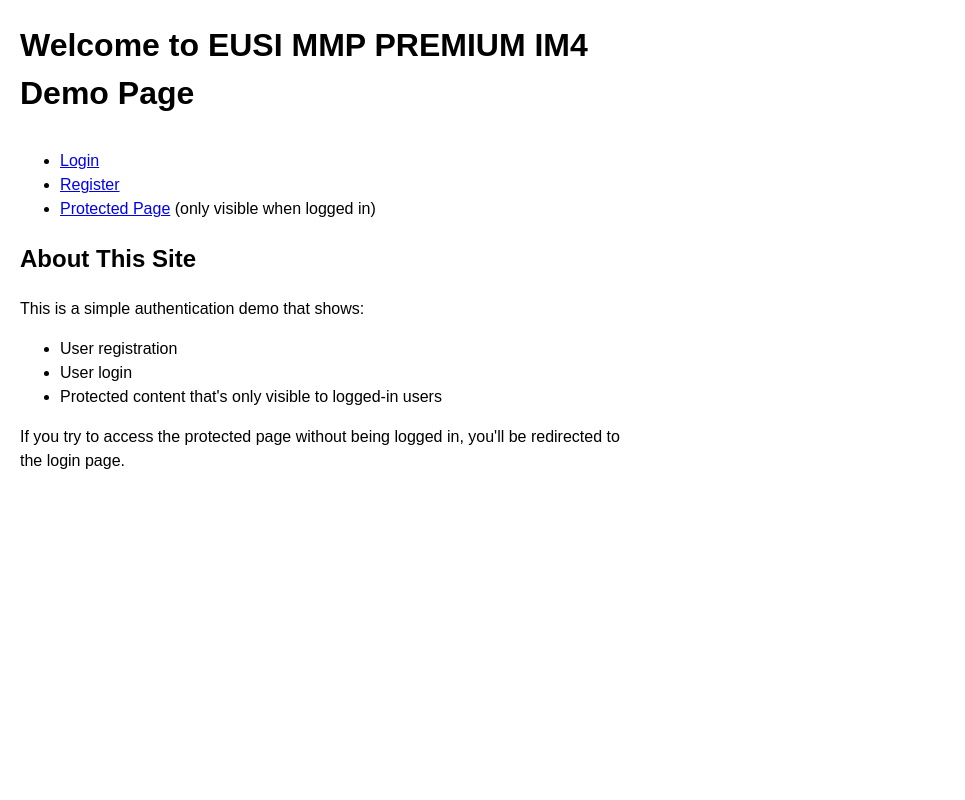
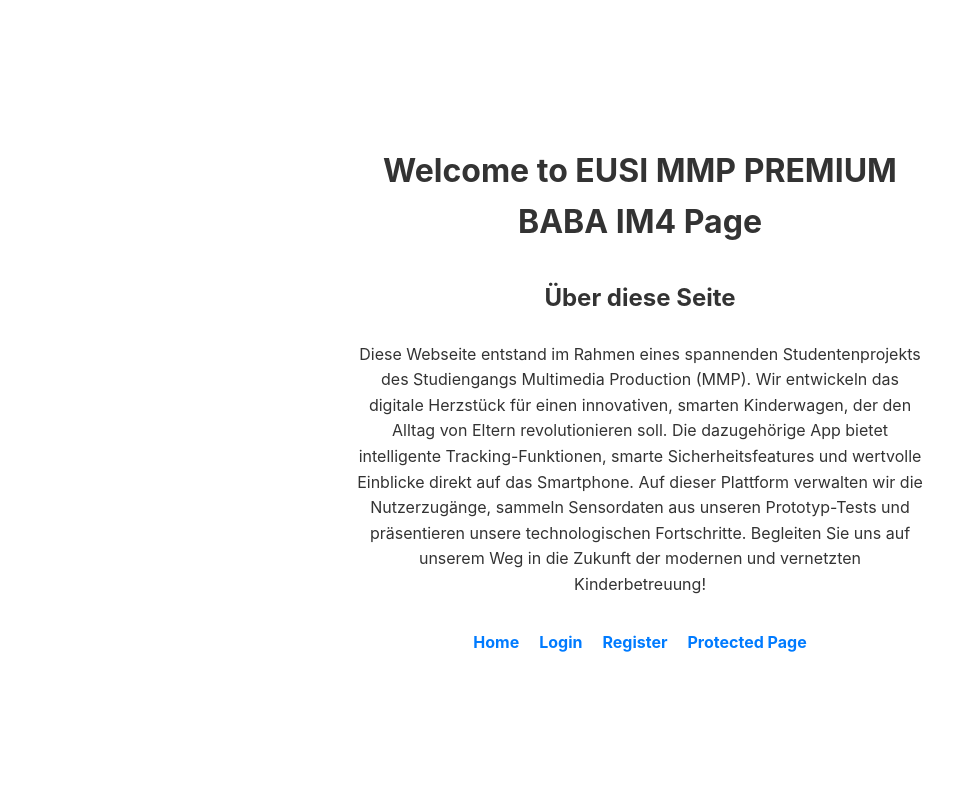
Before and after one commit to borim3000/IM4---MMP-Premium, a PHP site: page / in a window 1280 px wide. Shown: the whole page, without its empty margins (0-965 px from the left). Run offline with PHP 8.4, Linux system fonts and the light colour scheme.

Commit message:
stuff 2
hoi a de dozent wo die beschribig am lese isch

```diff
--- a/css/style.css
+++ b/css/style.css
@@ -1,17 +1,42 @@
 /* style.css */
-body {
-  font-family: Arial, sans-serif;
-  margin: 20px;
-  max-width: 600px;
-  line-height: 1.5;
+* {
+  margin: 0;
+  padding: 0;
+  box-sizing: border-box;
 }
 
-h1 {
-  margin-bottom: 1em;
+body {
+  font-family: -apple-system, BlinkMacSystemFont, "Segoe UI", Roboto, Helvetica, Arial, sans-serif;
+  margin: 20px;
+  color: #333;
+  max-width: 600px;
+  padding: 1em;
+  line-height: 1.6;
+  margin: 0 auto;
+  text-align: center;
+  display: flex;
+  flex-direction: column;
+  align-items: center;
+  justify-content: center;
+  min-height: 100vh;
 }
 
+h1, h2 {
+  margin-bottom: 1em;
+  text-align: center;
+}
+
+form {
+  max-width: 100%;
+  margin: 0 auto;
+  display: flex;
+  flex-direction: column;
+  align-items: center;
+}
 form > div {
   margin-bottom: 1em;
+  width: 100%;
+  max-width: 300px;
 }
 
 label {
@@ -23,15 +48,35 @@ input[type="email"],
 input[type="password"] {
   width: 200px;
   padding: 4px;
+  font-size: 1em;
+}
+
+table {
+  width: 100%;
+  margin: 1em auto;
+  overflow-x: auto;
 }
 
 button {
   padding: 8px 16px;
   cursor: pointer;
+  margin-top: 1em;
 }
 
 p {
   margin-top: 1em;
+}
+
+/* Tablet & Desktop */
+@media (min-width: 768px) {
+  .navigation ul {
+    flex-direction: row;
+    justify-content: center;
+  }
+
+  form > div {
+    max-width: 400px;
+  }
 }
 
 .guete_text {
@@ -43,3 +88,29 @@ p {
   line-height: 1.6; /* Improves readability */
   color: #333; /* A softer black for the text */
 }
+
+
+/* FOOTER */
+
+footer {
+  margin-top: 2em;
+  width: 100%;
+}
+
+.footer-nav {
+  display: flex;
+  flex-direction: row;
+  justify-content: center;
+  gap: 20px;
+  flex-wrap: wrap;
+}
+
+.footer-nav a {
+  text-decoration: none;
+  color: #007bff;
+  font-weight: bold;
+}
+
+.footer-nav a:hover {
+  text-decoration: underline;
+}
--- a/index.html
+++ b/index.html
@@ -6,32 +6,28 @@
     <link rel="stylesheet" href="css/style.css" />
   </head>
   <body>
-    <h1>Welcome to EUSI MMP PREMIUM IM4 Demo Page</h1>
-
-    <div class="navigation">
-      <ul>
-        <li><a href="login.html">Login</a></li>
-        <li><a href="register.html">Register</a></li>
-        <li>
-          <a href="protected.html">Protected Page</a> (only visible when logged
-          in)
-        </li>
-      </ul>
-    </div>
+    <h1>Welcome to EUSI MMP PREMIUM BABA IM4 Page</h1>
 
     <div class="info">
-      <h2>About This Site</h2>
-      <p>This is a simple authentication demo that shows:</p>
-      <ul>
-        <li>User registration</li>
-        <li>User login</li>
-        <li>Protected content that's only visible to logged-in users</li>
-      </ul>
+      <h2>Über diese Seite</h2>
       <p>
-        If you try to access the protected page without being logged in, you'll
-        be redirected to the login page.
+        Diese Webseite entstand im Rahmen eines spannenden Studentenprojekts des Studiengangs Multimedia Production (MMP).
+        Wir entwickeln das digitale Herzstück für einen innovativen, smarten Kinderwagen, der den Alltag von Eltern revolutionieren soll.
+        Die dazugehörige App bietet intelligente Tracking-Funktionen, smarte Sicherheitsfeatures und wertvolle Einblicke direkt auf das Smartphone.
+        Auf dieser Plattform verwalten wir die Nutzerzugänge, sammeln Sensordaten aus unseren Prototyp-Tests und präsentieren unsere technologischen Fortschritte.
+        Begleiten Sie uns auf unserem Weg in die Zukunft der modernen und vernetzten Kinderbetreuung!
       </p>
     </div>
 
+    <footer>
+      <nav class="footer-nav">
+        <a href="index.html">Home</a>
+        <a href="login.html">Login</a>
+        <a href="register.html">Register</a>
+        <a href="protected.html">Protected Page</a>
+      </nav>
+    </footer>
+
+
   </body>
 </html>
```
